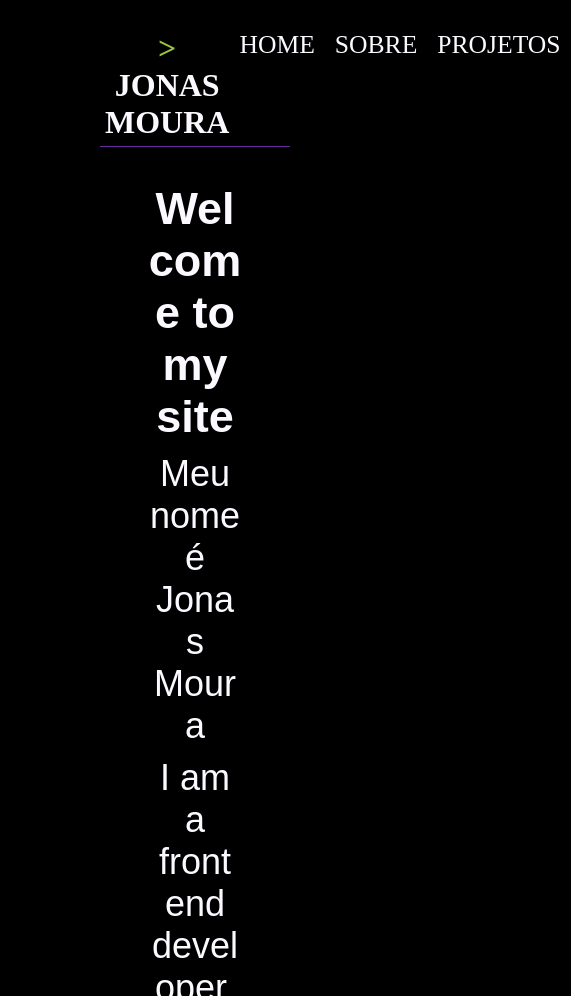
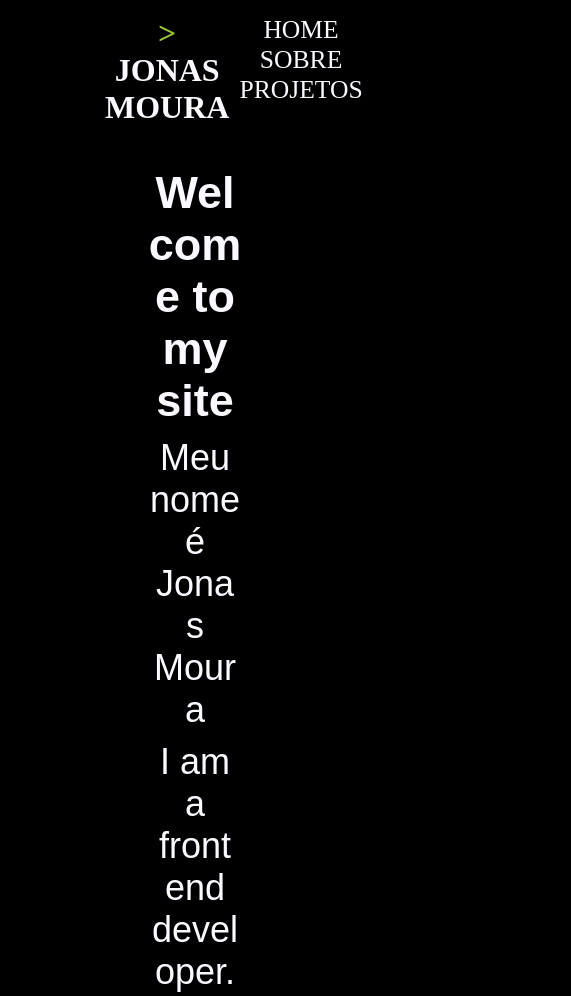
Before and after one commit to jocmoura/portfolio2025, a plain HTML site: page index.html in a window 390 px wide. Shown: the top 996 px of the page, 571 px wide, since content can reach past the window. Drawn offline with Linux system fonts and the light colour scheme.

Commit message:
ajuste logo,menu

```diff
--- a/css/responsividade.css
+++ b/css/responsividade.css
@@ -1,12 +1,14 @@
 @media screen and (max-width:798px){
     header{
         display: block;
+        flex-direction: column;
     }
-    .menu ul{
-
+    .nav ul{
+        display: block;
+        flex-direction: column;
 
     }
-    .menu ul li a{
+    .nav ul li a{
         margin: 0 auto;
     }
     .main{
--- a/css/style.css
+++ b/css/style.css
@@ -20,9 +20,9 @@ body{
 }
 /* LOGO */
 header{
-    margin: 25px 0 36px 0;
+    margin: 10px 0 36px 0;
     padding: 5px;
-    border-bottom: 1px solid var(--roxo);
+
 }
 .logo{
     display: flex;
--- a/index.html
+++ b/index.html
@@ -127,6 +127,6 @@
         <p>Jonas Moura</p>
     </footer>
 
-    <script src="./js/script.js"></script>
+    <script defer src="./js/script.js"></script>
 </body>
 </html>
```
Also changed, not shown: script.js (added), 1 other file.
